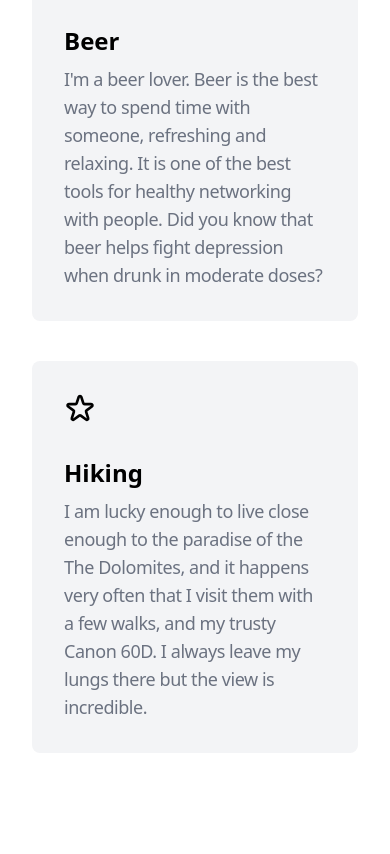
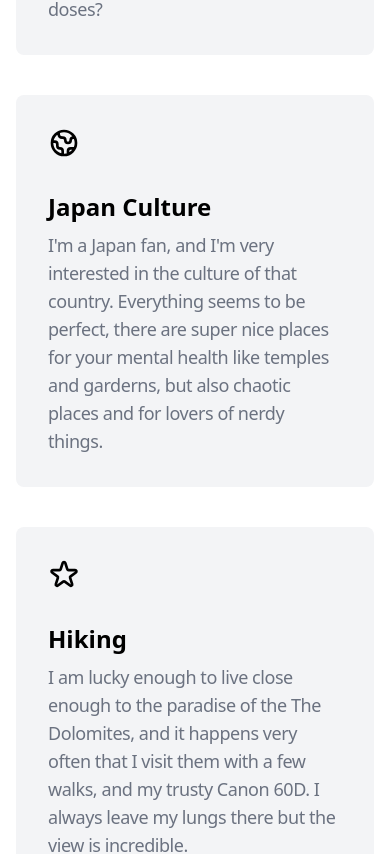
Before and after one commit to itsrennyman/renatopozzi.me, a Next.js app: page / in a window 390 px wide. Shown: the part 3356-4210 px from the top of the page. Built offline with nearby package versions, Linux system fonts and the light colour scheme.

Commit message:
some content added & microfixes

```diff
--- a/components/Layout/Footer.js
+++ b/components/Layout/Footer.js
@@ -3,7 +3,7 @@ import { Link } from "../UI/Link";
 export function Footer({ children }) {
   return (
     <footer className="border-t border-gray-200 dark:border-gray-700">
-      <div className="max-w-[96rem] mx-auto py-12 px-4 sm:px-6 lg:py-36 lg:px-8 ">
+      <div className="max-w-[96rem] mx-auto py-12 px-4 sm:px-6 lg:py-36 lg:px-8">
         <div className="xl:grid xl:grid-cols-3 xl:gap-8">{children}</div>
       </div>
     </footer>
--- a/components/UI/Container.js
+++ b/components/UI/Container.js
@@ -2,7 +2,7 @@ import PropTypes from "prop-types";
 
 export function Container(props) {
   return (
-    <main className="flex flex-col max-w-7xl mx-auto px-8">
+    <main className="flex flex-col max-w-7xl mx-auto px-4 sm:px-6 lg:px-8">
       {props.children}
     </main>
   );
--- a/pages/index.js
+++ b/pages/index.js
@@ -11,6 +11,7 @@ import {
   DesktopComputerIcon,
   StarIcon,
   BeakerIcon,
+  GlobeIcon,
 } from "@heroicons/react/outline";
 
 export async function getStaticProps() {
@@ -45,7 +46,7 @@ export default function Home({ latestArticles }) {
               Renato!
             </span>
             <br />
-            Nice to Meet You! <Emoji symbol="👊" />
+            Nice to Meet You! <Emoji symbol="👊" label="punch emoji" />
           </div>
 
           <p className="text-gray-500 dark:text-gray-400 tracking-tight max-w-xl text-3xl leading-snug md:text-4xl md:leading-tight">
@@ -91,7 +92,7 @@ export default function Home({ latestArticles }) {
           className="col-span-2 sm:col-span-1 flex justify-center"
         >
           <SectionHeading.Title>
-            I&apos;m 25, from Italy <Emoji symbol="🍕" />
+            I&apos;m 25, from Italy <Emoji symbol="🍕" label="Pizza Emoji" />
           </SectionHeading.Title>
           <SectionHeading.Description>
             I&apos;m a software developer, and I&apos;m passionate about web
@@ -117,7 +118,7 @@ export default function Home({ latestArticles }) {
       <section className="flex w-full flex-col py-24 space-y-10">
         <SectionHeading heading="Curiosities">
           <SectionHeading.Title>
-            Some things i <Emoji symbol="❤️" />
+            Some things i <Emoji symbol="❤️" label="Red Heart Emoji" />
           </SectionHeading.Title>
           <SectionHeading.Description>
             There is a long list, these are some of the things I&apos;ve been so
@@ -148,6 +149,13 @@ export default function Home({ latestArticles }) {
             depression when drunk in moderate doses?
           </Hobby>
 
+          <Hobby title="Japan Culture" icon={GlobeIcon}>
+            I&apos;m a Japan fan, and I&apos;m very interested in the culture of
+            that country. Everything seems to be perfect, there are super nice
+            places for your mental health like temples and garderns, but also
+            chaotic places and for lovers of nerdy things.
+          </Hobby>
+
           <Hobby title="Hiking" icon={StarIcon}>
             I am lucky enough to live close enough to the paradise of the The
             Dolomites, and it happens very often that I visit them with a few
@@ -160,7 +168,8 @@ export default function Home({ latestArticles }) {
       <section className="flex flex-col w-full py-24 space-y-10">
         <SectionHeading heading="Writings">
           <SectionHeading.Title>
-            Have a look at my articles <Emoji symbol="📚" />
+            Have a look at my articles{" "}
+            <Emoji symbol="📚" label="Book Stack Emoji" />
           </SectionHeading.Title>
           <SectionHeading.Description>
             I love sharing my thoughts and experiences with others, sometimes I
```
Also changed, not shown: 1 other file (tests, documents, lock files or other folders).
